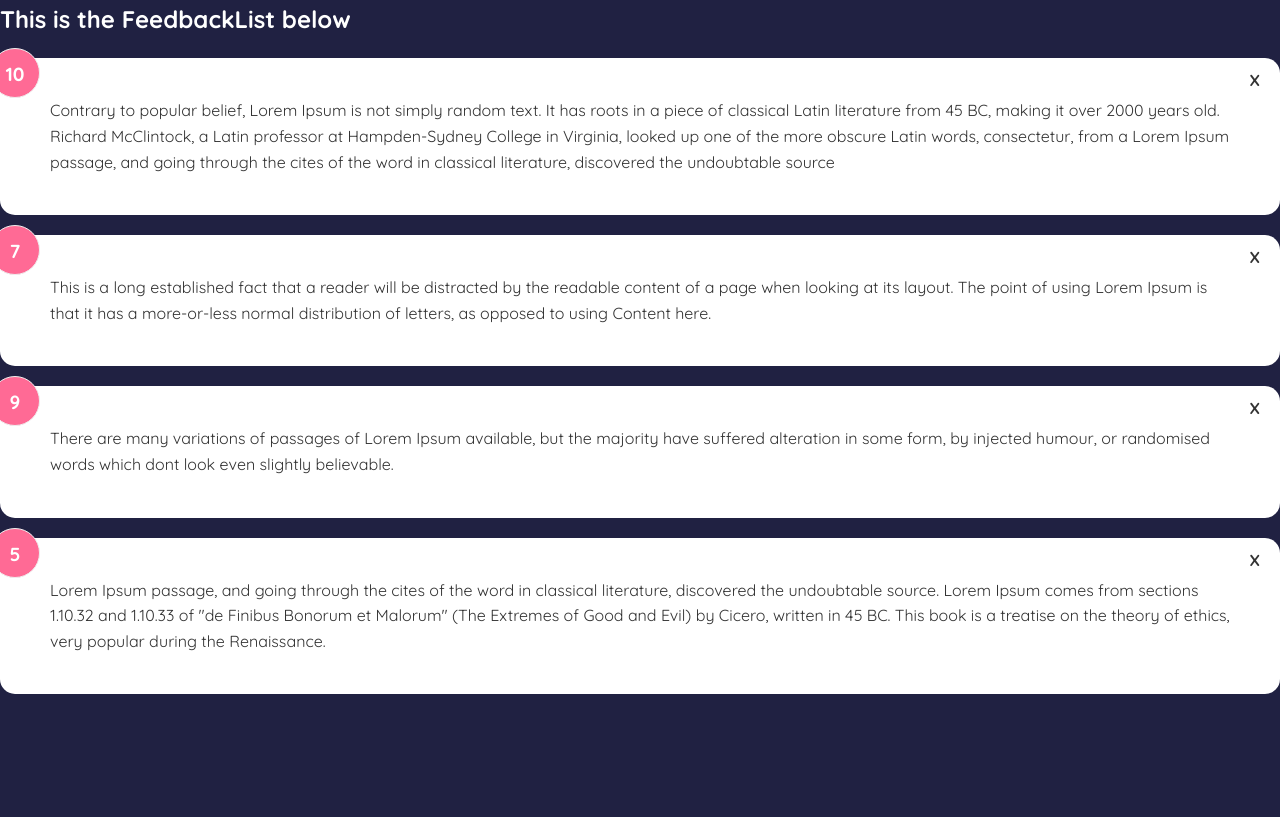
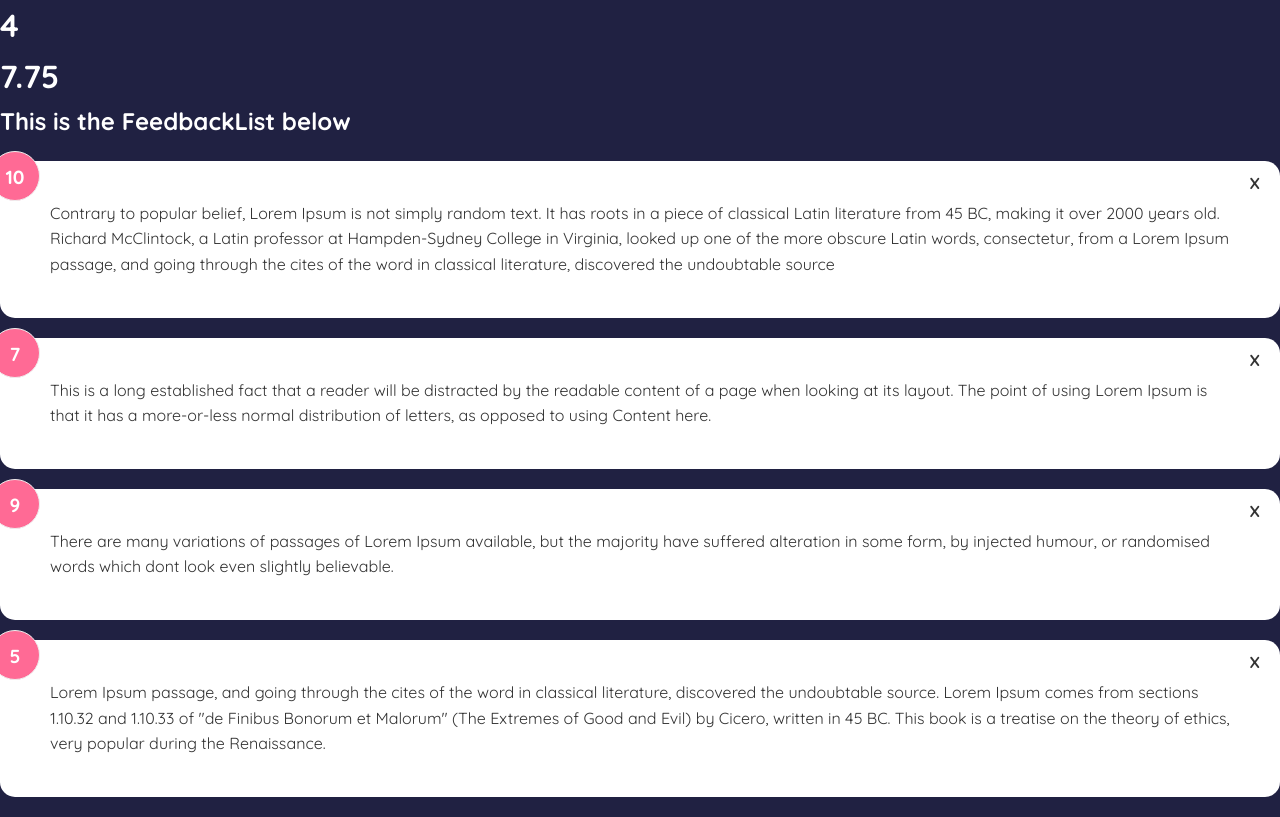
Before and after one commit to akshatsabavat/Swelt--Intro, a Svelte app in the folder svelte-feedback-app/: page / in a window 1280 px wide. Built offline with nearby package versions, Linux system fonts and the light colour scheme.

Commit message:
feat(Stats Component) - count and avg logic added

```diff
--- a/svelte-feedback-app/src/App.svelte
+++ b/svelte-feedback-app/src/App.svelte
@@ -25,6 +25,8 @@ import FeedbackList from "./component/FeedbackList.svelte";
 		}
 	]
 
+	$: count = feedBack.length;
+	$: average = feedBack.reduce((accumalator, {rating}) => accumalator + rating, 0)/count // used the reduce function to calculate the aggragate and divided by the count
 	const deleteFeedback = (e) => {
 		console.log(e.detail)
 		const deletionID = e.detail;
@@ -34,6 +36,8 @@ import FeedbackList from "./component/FeedbackList.svelte";
 
 <main>
 	<!--passing item to prop-->
+	<h1>{count}</h1>
+	<h1>{average}</h1>
 	<FeedbackList feedBack={feedBack} on:delete-feedback={deleteFeedback}/>
 </main>
 
```
